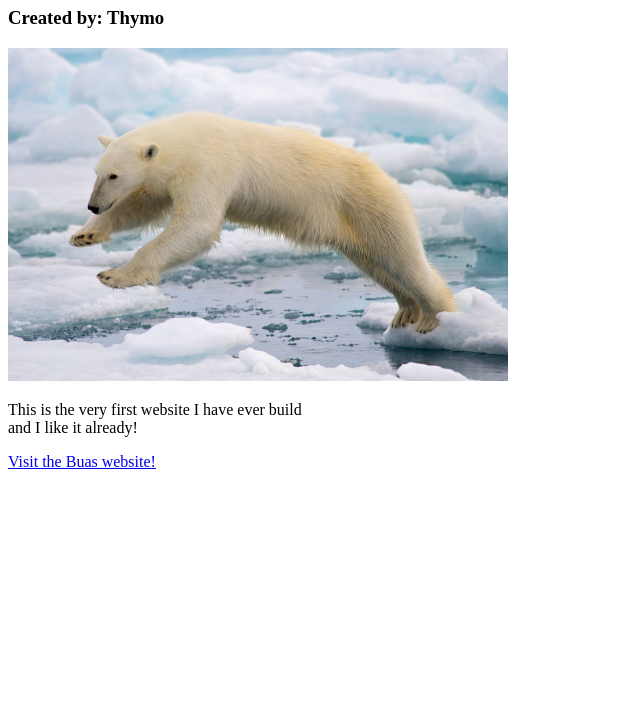
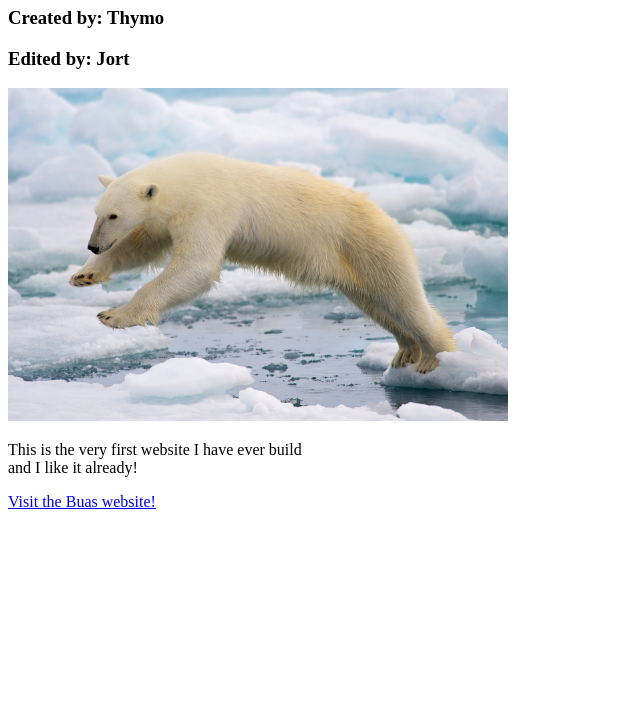
Before and after one commit to Thymovant01/PRJ4-assignment-2, a plain HTML site: page index.html in a window 1280 px wide. Shown: the part 73-800 px from the top of the page, without its empty margins (0-640 px from the left). Drawn offline with Linux system fonts and the light colour scheme.

Commit message:
Edited index.html
new text

```diff
--- a/index.html
+++ b/index.html
@@ -8,6 +8,7 @@
 	<body>
 	  		<h1>Welcome to my own website!</h1>
 		<h3>Created by: Thymo</h3>
+		<h3>Edited by: Jort</h3>
 			<img src="images/polarbear.jpg" alt="Ice bear" width="500" height="333">
 			<br>
 			<p>This is the very first website I have ever build <br> and I like it already!</p>
```
